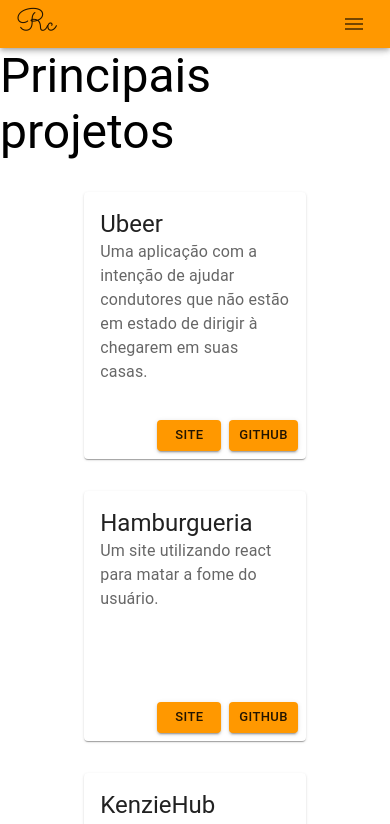
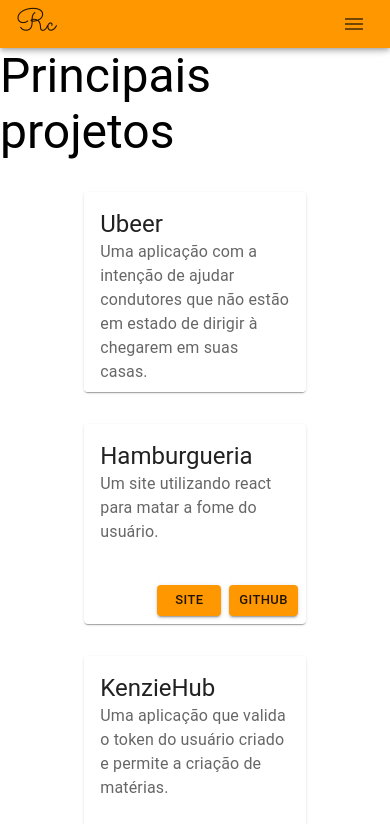
Before and after one commit to Robert663/portfolio, a React (Create React App) app: page /projetos in a window 390 px wide. Shown: the top 824 px of the page. Built offline with nearby package versions, Linux system fonts and the light colour scheme.

Commit message:
feat: adding new breakpoints and overflow for responsiveness reasons

```diff
--- a/src/pages/Projects/index.tsx
+++ b/src/pages/Projects/index.tsx
@@ -24,19 +24,21 @@ export const Projects = () => {
       </Typography>
 
       <Slide direction='right' in timeout={1000}>
-        <Grid width="65%" container spacing={4}>
+        <Grid width="65%" container spacing={4} justifyContent='center'>
           {projects.map((project) => (
-            <Grid item xs={12} md={4} key={project.id}>
+            <Grid item xs={12} sm={6} md={5} lg={4} key={project.id}>
               <Card
                 sx={{
                   minWidth: 150,
-                  minHeight: 250,
+                  minHeight: 200  ,
+                  maxHeight: 170,
+                  overflow: 'scroll',
                   display: 'flex',
                   justifyContent: 'space-between',
                   flexDirection: 'column',
                 }}
               >
-                <CardContent>
+                <CardContent >
                   <Typography variant="h5" component="div">
                     {project.title}
                   </Typography>
```
